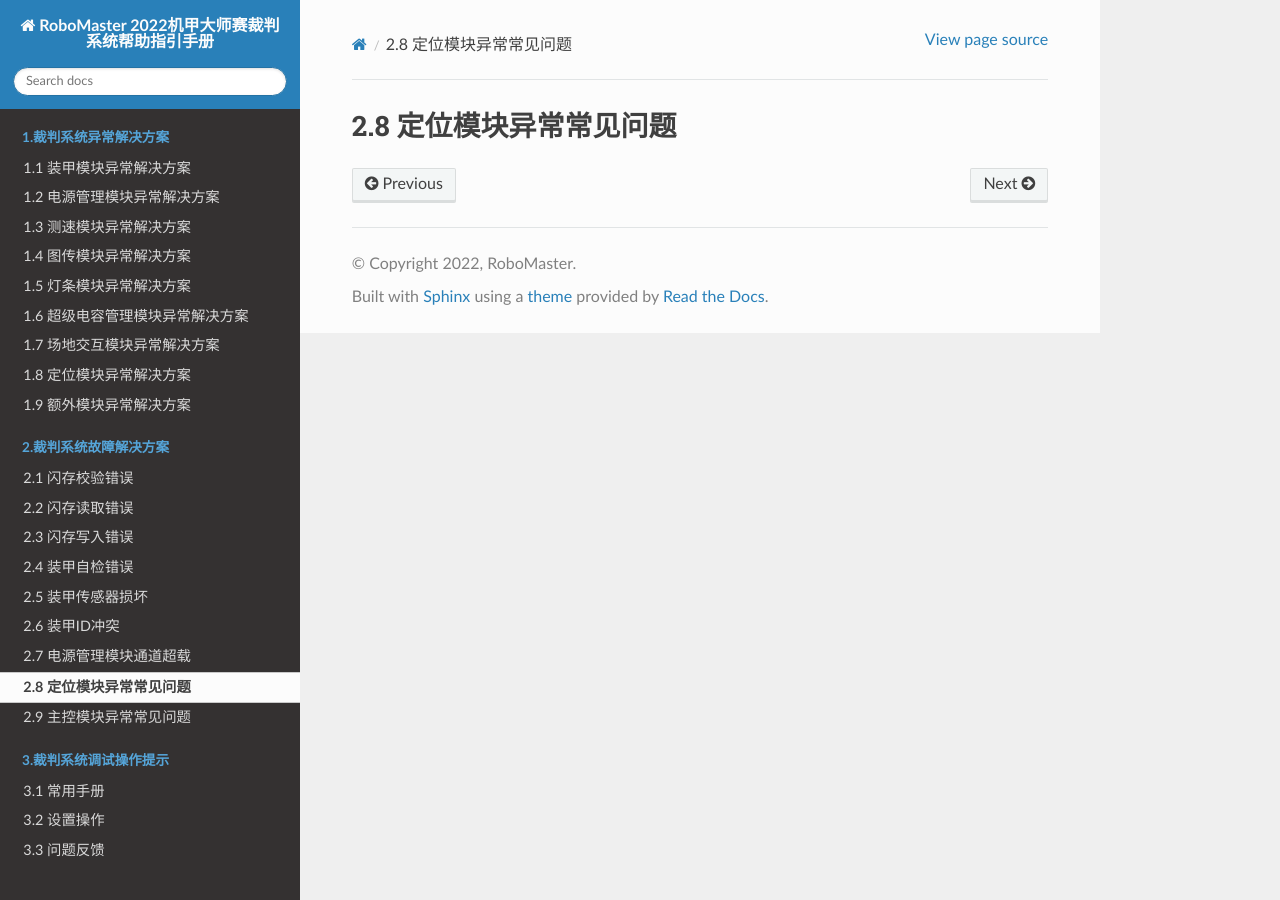
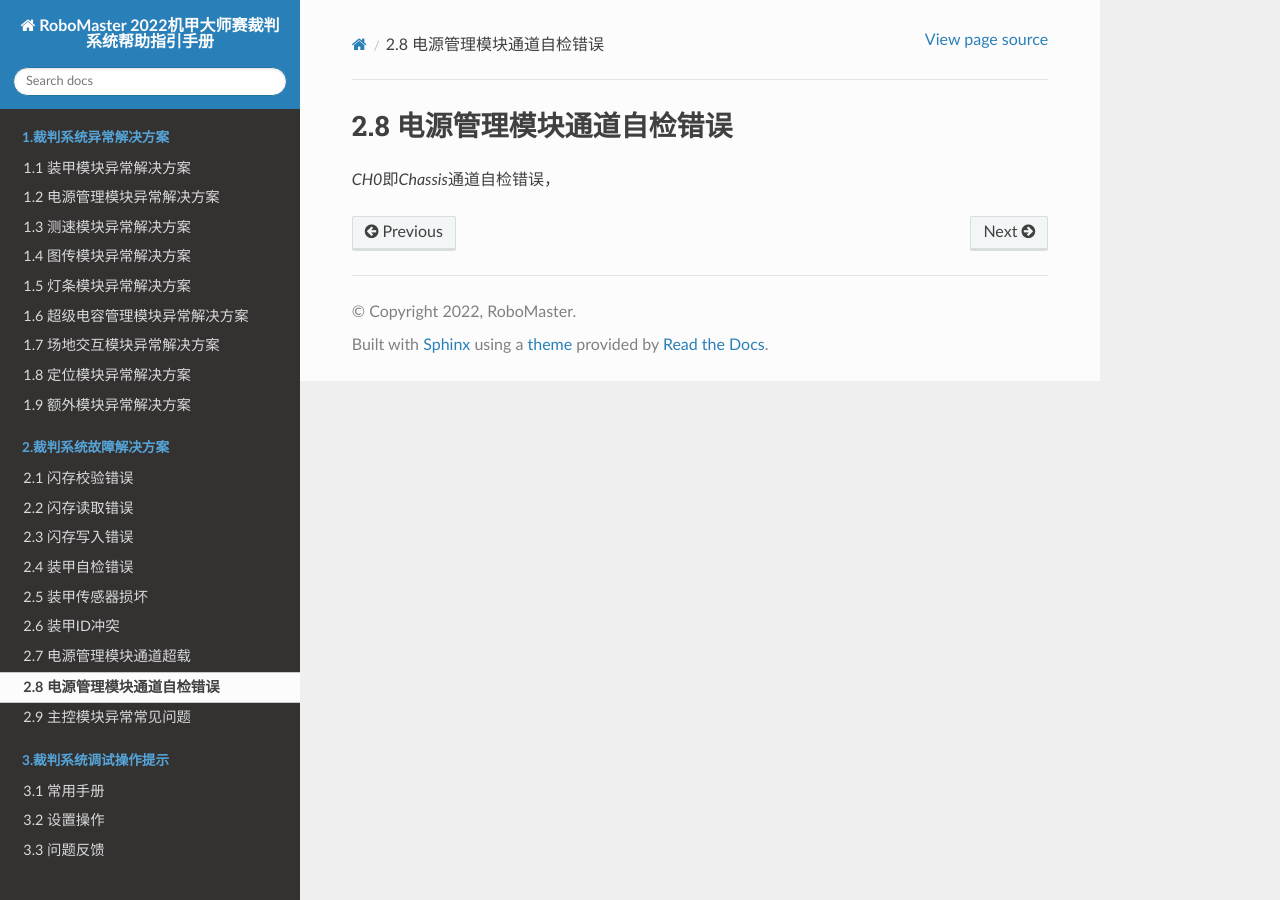
Before and after one commit to RoboMaster/RefereeSystem_Help, a Sphinx documentation site: the page built from docs/ch2/2-8.md, in a window 1280 px wide. Built offline with Sphinx 7.4.7 and the Read the Docs theme 2.0.0, drawn with Linux system fonts in a browser that asks for light colours; pages that are not in the unit, such as notebooks, are missing from menus.

Commit message:
Update 2-8.md

```diff
--- a/docs/ch2/2-8.md
+++ b/docs/ch2/2-8.md
@@ -1 +1,3 @@
-# 2.8 定位模块异常常见问题
+# 2.8 电源管理模块通道自检错误
+
+*CH0*即*Chassis*通道自检错误，
```
